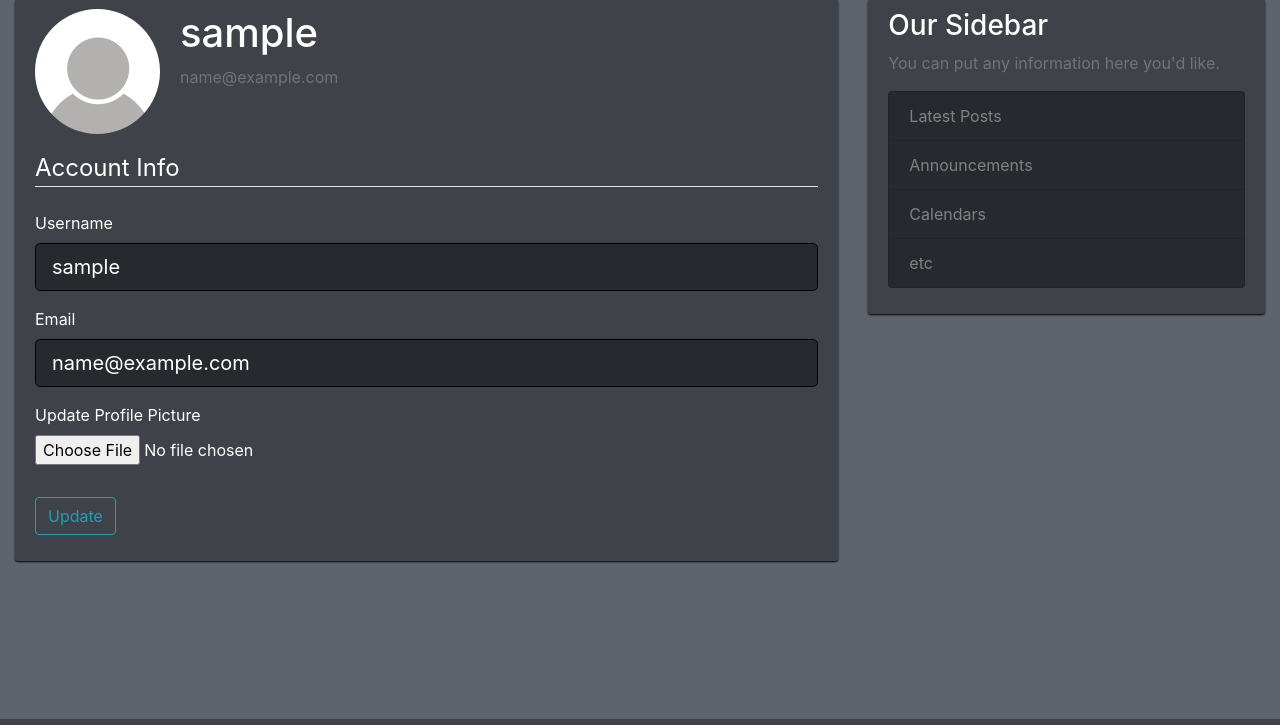
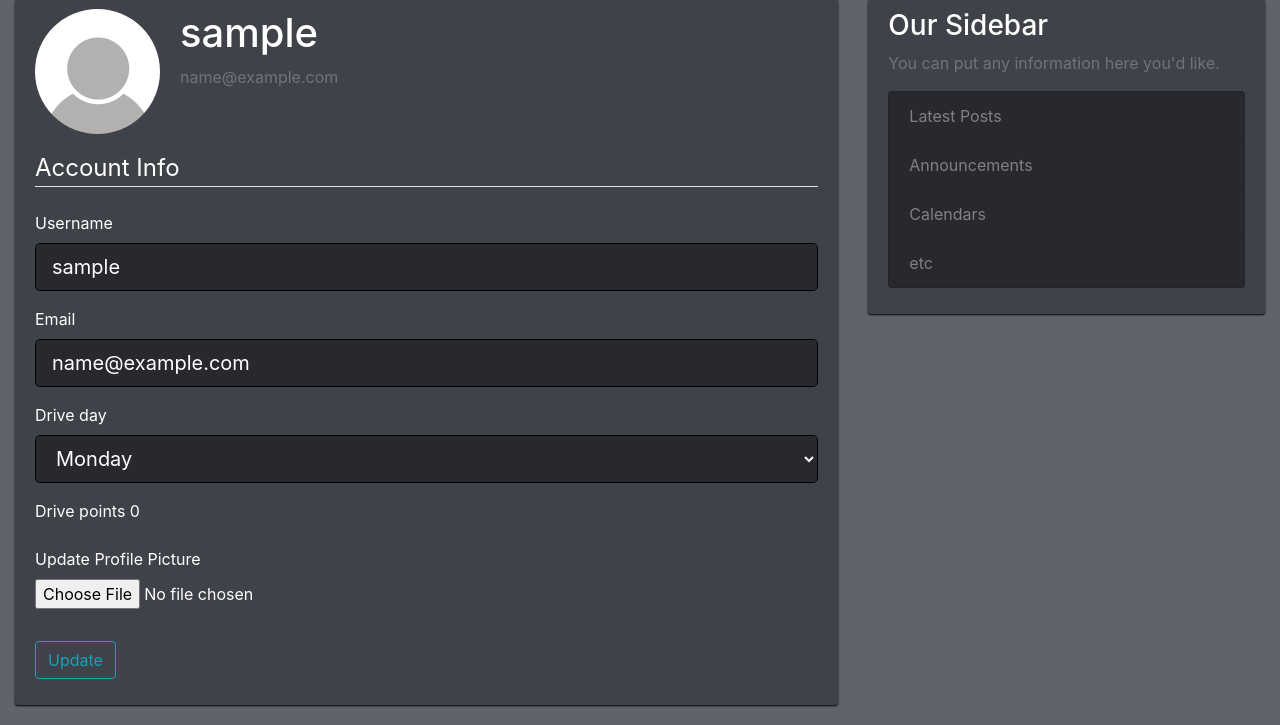
Before and after one commit to pokpe/carpool, a Flask app: page /account in a window 1280 px wide. Shown: the part 81-806 px from the top of the page. Run offline with Flask 2, Linux system fonts and the light colour scheme; the visitor is signed in with stand-in values (Sample User, id 1); data comes from the database, SQL or seed files in the repository; both versions use the stored data as it was after the commit; some libraries are stand-ins or nearby versions.

Commit message:
Started implementing grouping. Need to change car points to group members and not have it on user

```diff
--- a/carpool/models.py
+++ b/carpool/models.py
@@ -16,9 +16,10 @@ class User(db.Model, UserMixin):
     image_file = db.Column(db.String(20), nullable=False, default='default.jpg')
     password = db.Column(db.String(60), nullable=False)
     active = db.Column(db.Boolean(), nullable=False, default=False)
-    week_day = db.Column(db.String(20), nullable=False, default="")
+    week_day = db.Column(db.Integer, nullable=False, default=1)
     car_points = db.Column(db.Integer, nullable=False, default=0)
     posts = db.relationship('Post', backref='author', lazy=True)
+    # Flytta poäng från användaren till grupp member
 
     def get_reset_token(self, expires_sec=1800):
         s = Serializer(current_app.config['SECRET_KEY'], expires_sec)
@@ -36,6 +37,7 @@ class User(db.Model, UserMixin):
     def __repr__(self):
         return "User('{}, {}, {}')".format(self.username, self.email, self.image_file)
 
+
 class Post(db.Model):
     id = db.Column(db.Integer, primary_key=True)
     title = db.Column(db.String(100), nullable=False)
@@ -45,3 +47,31 @@ class Post(db.Model):
 
     def __repr__(self):
         return "Post('{}, {}')".format(self.title, self.date_posted)
+
+
+class Car(db.Model):
+    id = db.Column(db.Integer, primary_key=True)
+
+    car_name = db.Column(db.String(100), nullable=False)
+
+    member_one = db.Column(db.Integer, nullable=False, unique=True)
+    member_two = db.Column(db.Integer, nullable=True, unique=True)
+    member_tree = db.Column(db.Integer, nullable=True, unique=True)
+    member_four = db.Column(db.Integer, nullable=True, unique=True)
+    member_five = db.Column(db.Integer, nullable=True, unique=True)
+
+    week_day_one = db.Column(db.Integer, nullable=True)
+    week_day_two = db.Column(db.Integer, nullable=True)
+    week_day_tree = db.Column(db.Integer, nullable=True)
+    week_day_four = db.Column(db.Integer, nullable=True)
+    week_day_five = db.Column(db.Integer, nullable=True)
+
+    user_id = db.Column(db.Integer, db.ForeignKey('user.id'), nullable=False)
+
+    def __repr__(self):
+        return "Car('{}, {}, {}, {}, {}, {}')".format(self.car_name,
+                                                      self.member_one,
+                                                      self.member_two,
+                                                      self.member_tree,
+                                                      self.member_four,
+                                                      self.member_five)
--- /dev/null
+++ b/carpool/settings.py
@@ -0,0 +1,2 @@
+class Settings:
+    week_days_array = [('1', 'Monday'), ('2', 'Tuesday'), ('3', 'Wednesday'), ('4', 'Thursday'), ('5', 'Friday')]
--- a/carpool/templates/account.html
+++ b/carpool/templates/account.html
@@ -39,6 +39,32 @@
               {% endif %}
           </div>
           <div class="form-group">
+              {{ form.week_day.label(class="form-control-label") }}
+              {% if form.week_day.errors %}
+                {{ form.week_day(class="form-control form-control-lg is-invalid") }}
+                <div class="invalid-feedback">
+                    {% for error in form.week_day.errors %}
+                        <span>{{ error }}</span>
+                    {% endfor %}
+                </div>
+              {% else %}
+                  {{ form.week_day(class="form-control form-control-lg") }}
+              {% endif %}
+          </div>
+          <div class="form-group">
+              {{ form.car_points.label(class="form-control-label") }}
+              {% if form.car_points.errors %}
+                {{ form.car_points(class="form-control form-control-lg is-invalid") }}
+                <div class="invalid-feedback">
+                    {% for error in form.car_points.errors %}
+                        <span>{{ error }}</span>
+                    {% endfor %}
+                </div>
+              {% else %}
+                  {{ form.car_points(class="form-control form-control-lg") }}
+              {% endif %}
+          </div>
+          <div class="form-group">
               {{ form.picture.label() }}
               {{ form.picture(class="form-control-file") }}
               {% if form.picture.errors %}
--- a/carpool/users/forms.py
+++ b/carpool/users/forms.py
@@ -1,10 +1,11 @@
 from flask_wtf import FlaskForm
 from flask_wtf.file import FileField, FileAllowed
-from wtforms import StringField, PasswordField, SubmitField, BooleanField
+from wtforms import StringField, PasswordField, SubmitField, BooleanField, SelectField
+from wtforms.widgets import Input
 from wtforms.validators import DataRequired, Length, Email, EqualTo, ValidationError
 from flask_login import current_user
 from carpool.models import User
-
+from carpool.settings import Settings
 
 class RegistrationForm(FlaskForm):
     username = StringField('Username',
@@ -40,6 +41,12 @@ class LoginForm(FlaskForm):
     remember = BooleanField('Remember Me')
     submit = SubmitField('Login')
 
+class TextOutput(Input):
+    def __call__(self, field, **kwargs):
+        return kwargs.get('value', field._value())
+
+class ROTextField(StringField):
+    widget = TextOutput()
 
 class UpdateAccountForm(FlaskForm):
     username = StringField('Username',
@@ -48,7 +55,13 @@ class UpdateAccountForm(FlaskForm):
     email = StringField('Email',
                         validators=[DataRequired(),
                                     Email()])
+
+    week_day = SelectField('Drive day', choices=Settings.week_days_array)
+
+    car_points = ROTextField('Drive points')
+
     picture = FileField('Update Profile Picture', validators=[FileAllowed(['jpg', 'png'])])
+
     submit = SubmitField('Update')
 
     def validate_username(self, username):
--- a/carpool/users/routes.py
+++ b/carpool/users/routes.py
@@ -60,12 +60,15 @@ def account():
             current_user.image_file = picture_file
         current_user.username = form.username.data
         current_user.email = form.email.data
+        current_user.week_day = form.week_day.data
         db.session.commit()
         flash('Your account has been updated!', 'success')
         return redirect(url_for('users.account'))
     elif request.method == 'GET':
         form.username.data = current_user.username
         form.email.data = current_user.email
+        form.week_day.data = current_user.week_day
+        form.car_points.data = current_user.car_points
     image_file = url_for('static', filename='profile_pics/' + current_user.image_file)
     return render_template('account.html',
                            title='Account',
```
Also changed, not shown: carpool/cars/forms.py (added, +8 -0 lines), carpool/cars/routes.py (added, +25 -0 lines), carpool/cars/__init__.py (added), carpool/site.db, carpool/static/profile_pics/c945b92c89a7b2aa.jpg (added).
